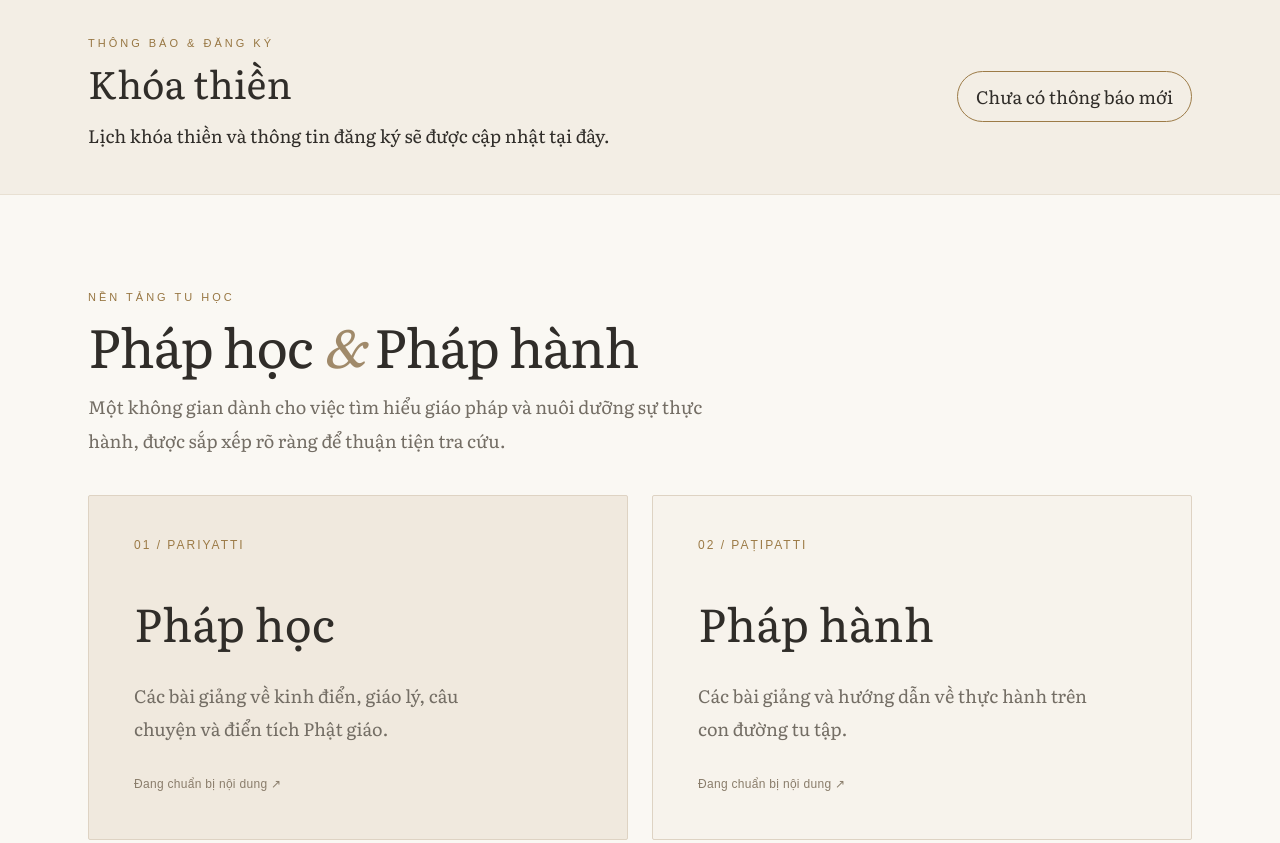
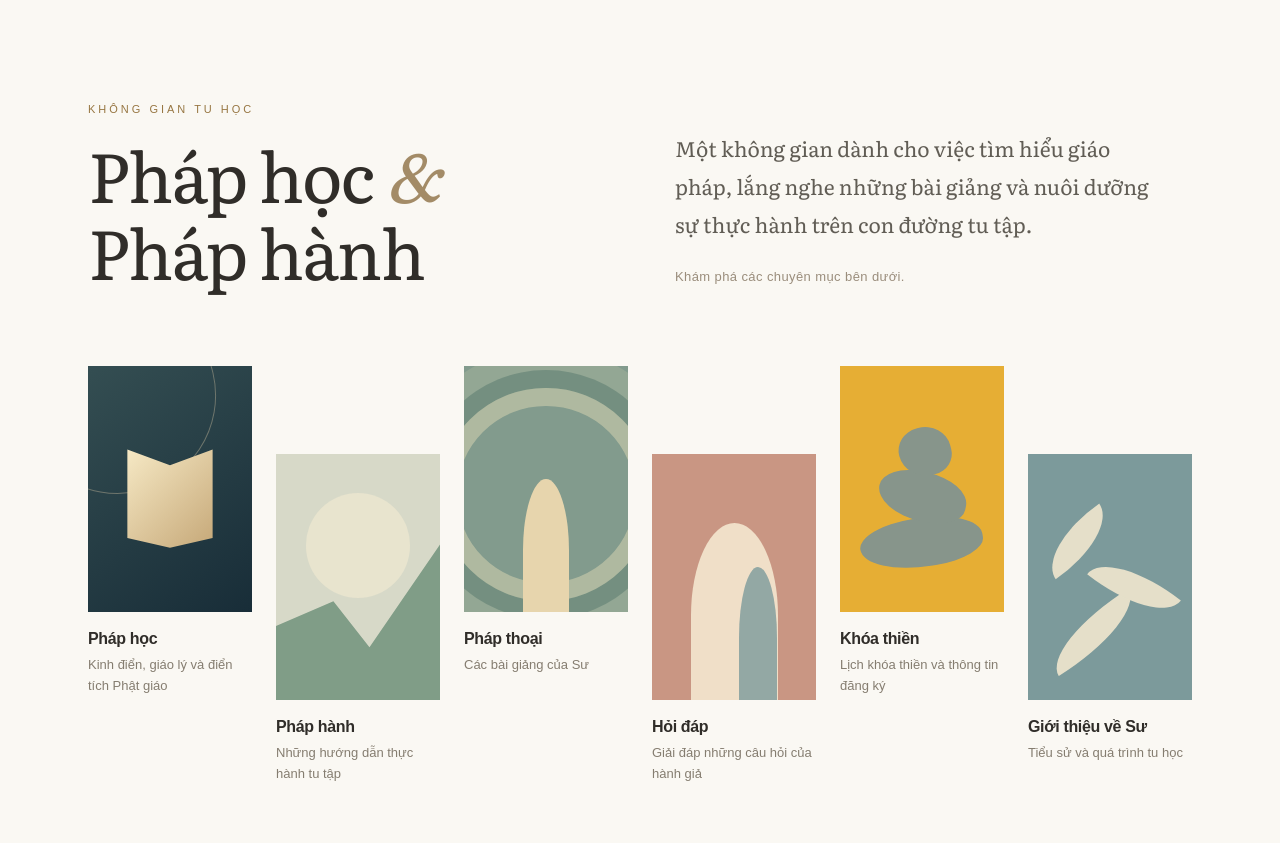
Before and after one commit to suphuocnhut/suphuocnhut.github.io, a plain HTML site: page index.html in a window 1280 px wide. Shown: the part 743-1586 px from the top of the page. Drawn offline with Linux system fonts and the light colour scheme.

Commit message:
Redesign homepage categories as staggered editorial gallery

```diff
--- a/index.html
+++ b/index.html
@@ -63,11 +63,45 @@ footer{background:#f3eee5;padding:38px 0}
 
 /* Vietnamese-capable serif font: avoid Georgia glyph fallback splitting accents */
 body{font-family:"Literata","Times New Roman",serif}
+
+/* Serene editorial index, inspired by staggered illustrated magazine layouts */
+.editorial-intro{display:grid;grid-template-columns:1fr 1fr;gap:70px;align-items:start;padding-top:105px;padding-bottom:76px}
+.editorial-intro h1{font-size:clamp(50px,5.4vw,82px);font-weight:400;line-height:1.12;letter-spacing:-2px;margin:20px 0 0}
+.editorial-intro h1 em{font-weight:400;color:#a38b67}
+.intro-copy{max-width:490px;padding-top:26px}
+.intro-copy p{font-size:21px;line-height:1.8;color:#615d55;margin:0}
+.intro-copy .intro-sub{font:13px/1.6 Arial,sans-serif;letter-spacing:.4px;color:#9a8d7c;margin-top:25px}
+.editorial-gallery{display:grid;grid-template-columns:repeat(6,minmax(0,1fr));column-gap:24px;align-items:start;padding-bottom:110px}
+.editorial-item{display:block;min-width:0;scroll-margin-top:25px}
+.editorial-item:nth-child(even){padding-top:88px}
+.editorial-art{width:100%;aspect-ratio:2/3;position:relative;overflow:hidden;isolation:isolate;transition:transform .35s ease}
+.editorial-item:hover .editorial-art{transform:translateY(-5px)}
+.editorial-item h2{font:600 clamp(15px,1.25vw,19px)/1.35 Arial,sans-serif;letter-spacing:-.35px;margin:16px 0 6px;color:#302d29}
+.editorial-item p{font:13px/1.55 Arial,sans-serif;color:#857d70;margin:0}
+.editorial-art span{position:absolute;display:block}
+.art-study{background:linear-gradient(145deg,#344e52,#182d38)}.art-orbit{width:120%;height:80%;border:1px solid #d4c3a466;border-radius:50%;top:-28%;left:-42%;transform:rotate(-35deg)}.art-book{width:52%;height:40%;background:linear-gradient(135deg,#f6e9c5,#c6a878);top:34%;left:24%;clip-path:polygon(0 0,50% 16%,100% 0,100% 90%,50% 100%,0 90%);box-shadow:0 10px 25px #0003}
+.art-practice{background:#d7d9c8}.art-sun{width:64%;aspect-ratio:1;border-radius:50%;background:#e8e4ce;top:16%;left:18%}.art-path{width:100%;height:72%;bottom:-6%;background:#809d87;clip-path:polygon(0 100%,0 50%,35% 36%,57% 62%,100% 4%,100% 100%)}
+.art-talk{background:#829b8d}.art-halo{width:130%;aspect-ratio:1;border:18px solid #d7d5b188;border-radius:50%;left:-15%;top:9%;box-shadow:0 0 0 18px #486d6366,0 0 0 40px #d7d5b133}.art-wave{width:28%;height:58%;background:#e7d5ad;bottom:-4%;left:36%;border-radius:50% 50% 0 0}
+.art-questions{background:#c99683}.art-door{width:53%;height:75%;background:#f0dfc8;border-radius:55% 55% 0 0;left:24%;bottom:-3%}.art-light{width:23%;height:57%;background:#93a8a4;border-radius:55% 55% 0 0;left:53%;bottom:-3%}
+.art-retreat{background:#e6ae34}.art-stone{background:#87958b;left:20%;width:62%;height:20%;border-radius:47% 53% 43% 57%;transform:rotate(-9deg)}.art-stone.s1{bottom:18%;width:75%;left:12%}.art-stone.s2{bottom:37%;width:54%;left:23%;transform:rotate(12deg)}.art-stone.s3{bottom:55%;width:32%;left:36%;transform:rotate(-15deg)}
+.art-about{background:#7c9a9b}.art-leaf{background:#e5dfc9;width:64%;height:15%;border-radius:100% 0 100% 0;left:8%;bottom:20%;transform:rotate(-32deg)}.art-leaf.l2{left:37%;bottom:38%;transform:rotate(38deg);width:55%}.art-leaf.l3{left:6%;bottom:57%;transform:rotate(-35deg);width:48%}
+.editorial-bottom{border-top:1px solid #ded6c9;display:grid;grid-template-columns:1fr 1fr;gap:65px;padding-top:55px;padding-bottom:100px}
+.editorial-bottom h2{font-size:clamp(30px,3vw,44px);font-weight:400;margin:14px 0 10px}.editorial-bottom p{color:#766f65;max-width:430px;line-height:1.7}
+.quiet-status,.quiet-arrow{display:inline-block;font:12px Arial,sans-serif;color:#978368;margin-top:14px}
+@media(max-width:1050px){.editorial-gallery{grid-template-columns:repeat(3,minmax(0,1fr));row-gap:55px}.editorial-item:nth-child(even){padding-top:55px}.editorial-item h2{font-size:18px}}
+@media(max-width:650px){.editorial-intro{grid-template-columns:1fr;gap:10px;padding-top:65px;padding-bottom:55px}.editorial-intro h1{font-size:clamp(48px,10vw,65px)}.intro-copy{padding-top:10px}.intro-copy p{font-size:18px}.editorial-gallery{grid-template-columns:repeat(2,minmax(0,1fr));column-gap:17px;row-gap:35px;padding-bottom:65px}.editorial-item:nth-child(even){padding-top:48px}.editorial-item h2{font-size:16px}.editorial-item p{font-size:12px}.editorial-bottom{grid-template-columns:1fr;gap:40px;padding-bottom:65px}}
 </style></head>
 <body><header class="top"><div class="wrap head"><a class="brand" href="/"><span class="symbol">✧</span><span><strong>Pháp học & Pháp hành</strong><small>SƯ PHƯỚC NHỰT · VENERABLE DR. PAÑÑĀDĪPA</small></span></a><nav aria-label="Chuyên mục"><a href="#phap-hoc">Pháp học</a><a href="#phap-hanh">Pháp hành</a><a href="#phap-thoai">Pháp thoại</a><a href="#hoi-dap">Hỏi đáp</a><a href="#tin-tuc">Tin tức &amp; Khóa thiền</a><a href="#tho">Thơ</a><a href="/gioi-thieu/">Giới thiệu</a></nav></div></header>
 <main><section class="hero hero-wide" aria-label="Ảnh Sư Phước Nhựt"><img class="hero-wide-image" src="/IMG_3219.jpg?v=20261103b" onerror="this.onerror=null;this.src='https://raw.githubusercontent.com/suphuocnhut/suphuocnhut.github.io/main/IMG_3219.jpg?v=20261103b'" alt="Sư Phước Nhựt ngồi thiền trong y màu đỏ trầm" loading="eager"></section>
-<section class="retreat" id="khoa-thien"><div class="wrap"><div><div class="eyebrow">THÔNG BÁO & ĐĂNG KÝ</div><h2 class="keep-words">Khóa thiền</h2><p>Lịch khóa thiền và thông tin đăng ký sẽ được cập nhật tại đây.</p></div><span class="outline">Chưa có thông báo mới</span></div></section>
-<section class="wrap section"><div class="eyebrow">NỀN TẢNG TU HỌC</div><h2>Pháp học <em>&</em> Pháp hành</h2><p class="section-intro">Một không gian dành cho việc tìm hiểu giáo pháp và nuôi dưỡng sự thực hành, được sắp xếp rõ ràng để thuận tiện tra cứu.</p><div class="grid"><article class="tile" id="phap-hoc"><div class="number">01 / PARIYATTI</div><h3>Pháp học</h3><p>Các bài giảng về kinh điển, giáo lý, câu chuyện và điển tích Phật giáo.</p><span>Đang chuẩn bị nội dung ↗</span></article><article class="tile" id="phap-hanh"><div class="number">02 / PAṬIPATTI</div><h3>Pháp hành</h3><p>Các bài giảng và hướng dẫn về thực hành trên con đường tu tập.</p><span>Đang chuẩn bị nội dung ↗</span></article></div></section>
-<section class="wrap section" style="padding-top:0"><div class="eyebrow">TƯ LIỆU & CHIA SẺ</div><h2>Thư viện</h2><div class="smallgrid"><a id="phap-thoai" href="#phap-thoai"><strong>Pháp thoại</strong><span>Bài giảng của Sư · Sắp cập nhật</span></a><a id="hoi-dap" href="#hoi-dap"><strong>Hỏi đáp</strong><span>Câu hỏi của hành giả · Sắp cập nhật</span></a><a id="tin-tuc" href="#tin-tuc"><strong class="keep-words">Tin tức &amp; Khóa thiền</strong><span>Phật sự, lễ nghi, lịch khóa thiền và đăng ký</span></a><a id="tho" href="#tho"><strong>Tuyển tập thơ</strong><span>Thơ của Sư · Sắp cập nhật</span></a><a id="gioi-thieu" href="/gioi-thieu/"><strong class="keep-words">Giới thiệu về Sư</strong><span>Tiểu sử và quá trình tu học</span></a></div></section>
+<section class="editorial-intro wrap" aria-labelledby="explore-title"><div><div class="eyebrow">KHÔNG GIAN TU HỌC</div><h1 id="explore-title">Pháp học <em>&</em><br>Pháp hành</h1></div><div class="intro-copy"><p>Một không gian dành cho việc tìm hiểu giáo pháp, lắng nghe những bài giảng và nuôi dưỡng sự thực hành trên con đường tu tập.</p><p class="intro-sub">Khám phá các chuyên mục bên dưới.</p></div></section>
+<section class="editorial-gallery wrap" aria-label="Các chuyên mục">
+<a class="editorial-item" id="phap-hoc" href="#phap-hoc"><div class="editorial-art art-study" aria-hidden="true"><span class="art-orbit"></span><span class="art-book"></span></div><h2>Pháp học</h2><p>Kinh điển, giáo lý và điển tích Phật giáo</p></a>
+<a class="editorial-item" id="phap-hanh" href="#phap-hanh"><div class="editorial-art art-practice" aria-hidden="true"><span class="art-sun"></span><span class="art-path"></span></div><h2>Pháp hành</h2><p>Những hướng dẫn thực hành tu tập</p></a>
+<a class="editorial-item" id="phap-thoai" href="#phap-thoai"><div class="editorial-art art-talk" aria-hidden="true"><span class="art-halo"></span><span class="art-wave"></span></div><h2>Pháp thoại</h2><p>Các bài giảng của Sư</p></a>
+<a class="editorial-item" id="hoi-dap" href="#hoi-dap"><div class="editorial-art art-questions" aria-hidden="true"><span class="art-door"></span><span class="art-light"></span></div><h2>Hỏi đáp</h2><p>Giải đáp những câu hỏi của hành giả</p></a>
+<a class="editorial-item" id="khoa-thien" href="#khoa-thien"><div class="editorial-art art-retreat" aria-hidden="true"><span class="art-stone s1"></span><span class="art-stone s2"></span><span class="art-stone s3"></span></div><h2>Khóa thiền</h2><p>Lịch khóa thiền và thông tin đăng ký</p></a>
+<a class="editorial-item" id="gioi-thieu" href="/gioi-thieu/"><div class="editorial-art art-about" aria-hidden="true"><span class="art-leaf l1"></span><span class="art-leaf l2"></span><span class="art-leaf l3"></span></div><h2>Giới thiệu về Sư</h2><p>Tiểu sử và quá trình tu học</p></a>
+</section>
+<section class="editorial-bottom wrap"><div><div class="eyebrow">TIN TỨC & KHÓA THIỀN</div><h2>Thông báo mới</h2><p>Thông tin Phật sự và lịch khóa thiền sẽ được cập nhật tại đây.</p><span class="quiet-status">Chưa có thông báo mới</span></div><a id="tho" href="#tho"><div class="eyebrow">GÓC THƠ</div><h2>Tuyển tập thơ</h2><p>Những bài thơ của Sư · Sắp cập nhật</p><span class="quiet-arrow">Khám phá ↗</span></a></section>
 </main>
 <footer><div class="wrap">Sư Phước Nhựt · Venerable Dr. Paññādīpa — Không gian chia sẻ Pháp học và Pháp hành</div></footer></body></html>
```
